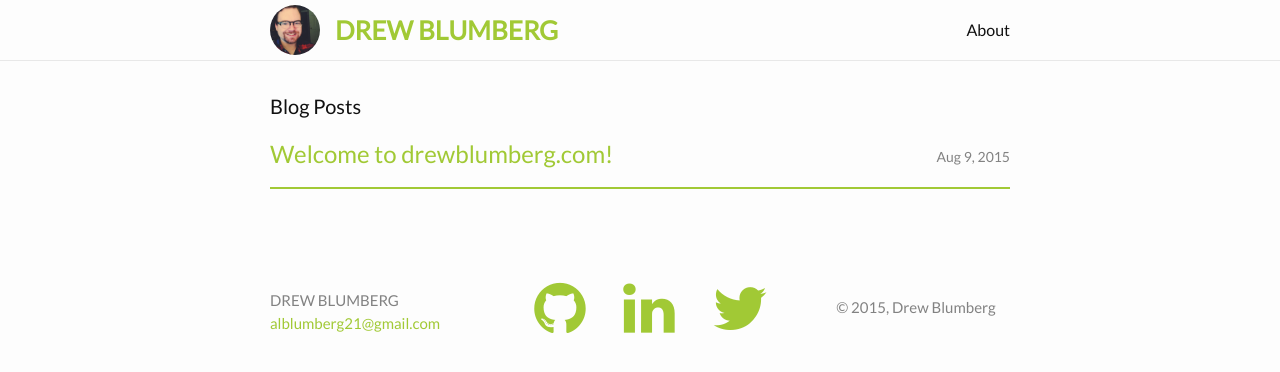
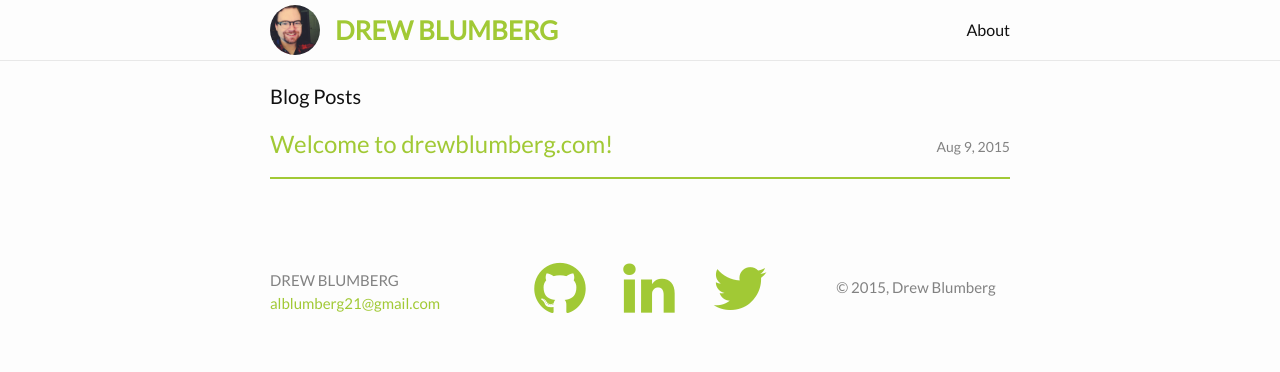
Before and after one commit to drewblumberg/drewblumberg.github.io, a Jekyll site: the page built from index.html, in a window 1280 px wide. Shown: the top 372 px of the page. Built offline with Jekyll 4.4.1, drawn with Linux system fonts in a browser that asks for light colours; nearby versions of some CDN libraries.

Commit message:
style changes

```diff
--- a/Gemfile
+++ b/Gemfile
@@ -5,3 +5,4 @@ require 'open-uri'
 versions = JSON.parse(open('https://pages.github.com/versions.json').read)
 
 gem 'github-pages', versions['github-pages']
+gem 'kramdown'
--- a/_sass/_layout.scss
+++ b/_sass/_layout.scss
@@ -179,7 +179,7 @@
  * Page content
  */
 .page-content {
-    padding: $spacing-unit 0;
+    padding: 20px 0;
 }
 
 .page-heading {
@@ -220,6 +220,7 @@
 
   @include media-query($on-phone) {
     float:none;
+    margin-top: 5px;
     text-align: right;
   }
 }
```
Also changed, not shown: Gemfile.lock.
